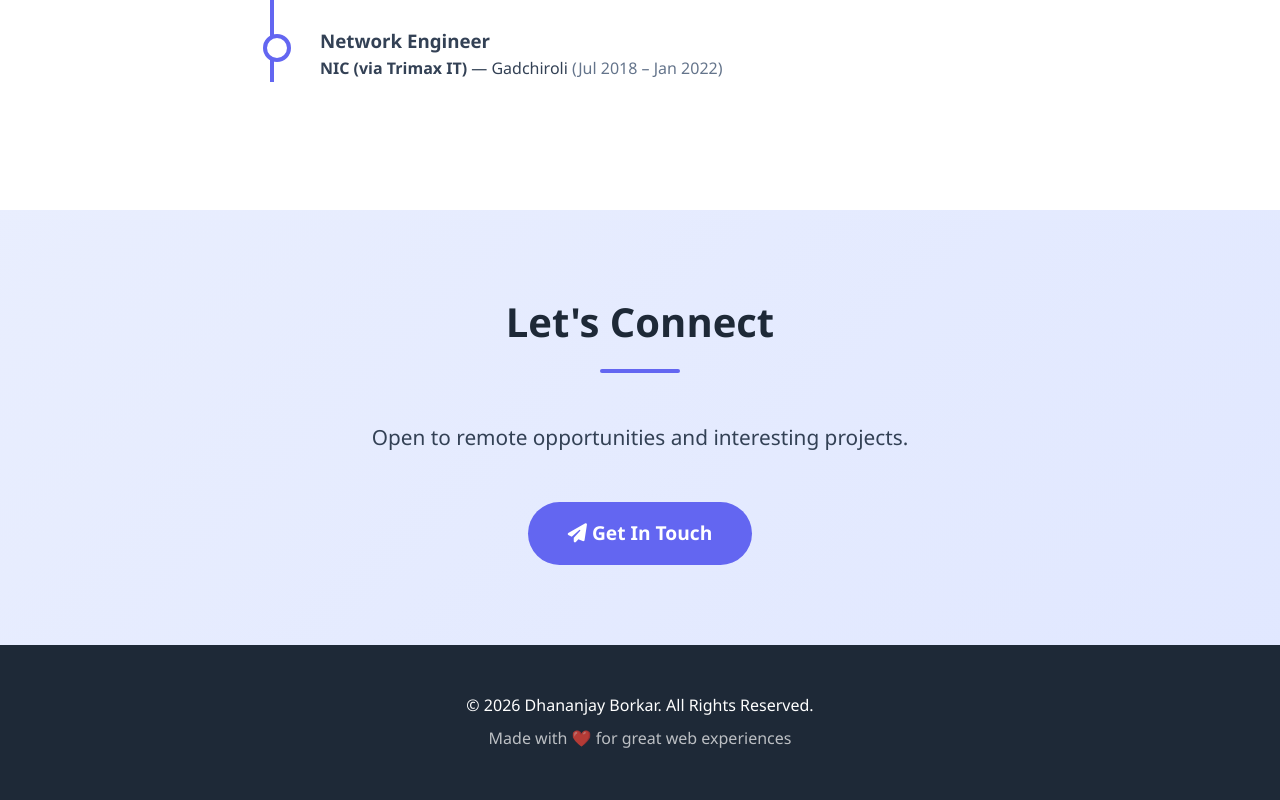
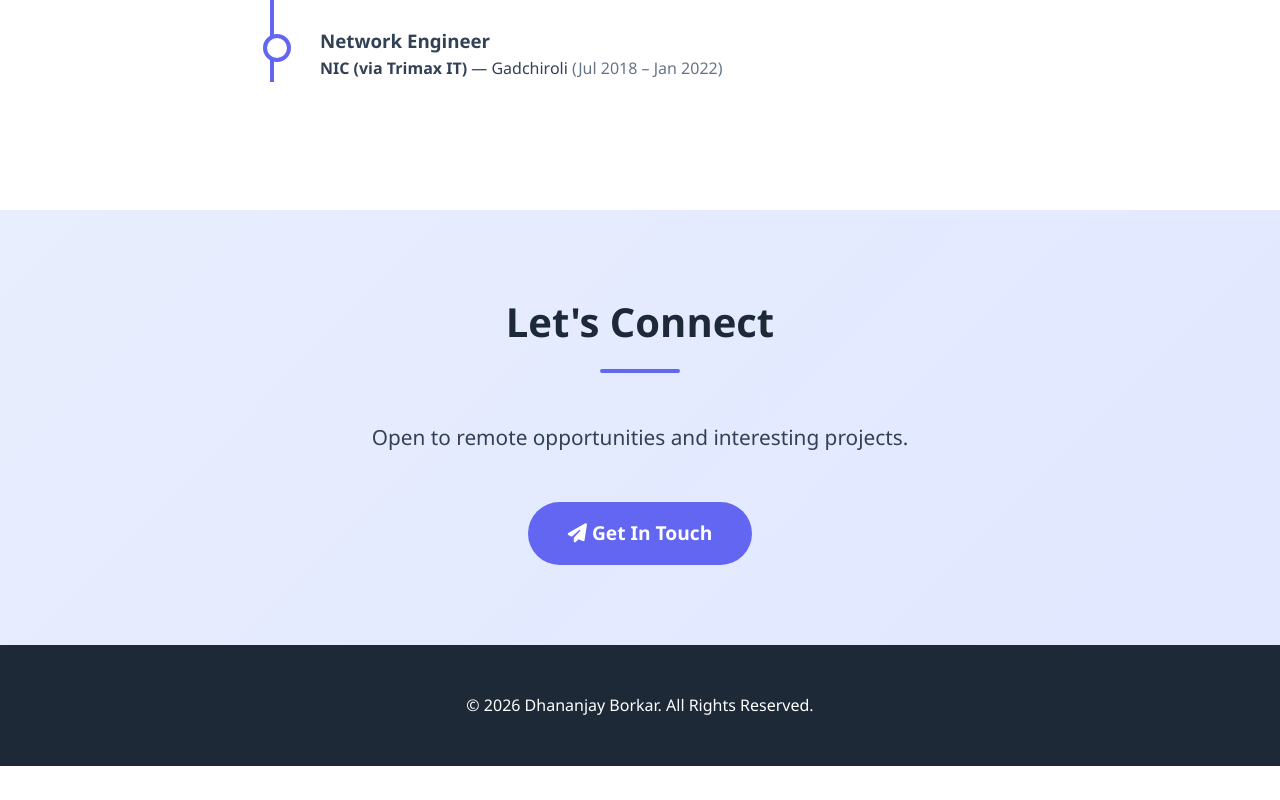
Before and after one commit to dhanuda/dhananjay-portfolio, a plain HTML site: page index.html in a window 1280 px wide. Shown: the part 3061-3861 px from the top of the page. After the commit the page ends 3827 px from the top, so only its background shows below. Drawn offline with Linux system fonts and the light colour scheme.

Commit message:
Update index.html

```diff
--- a/index.html
+++ b/index.html
@@ -442,9 +442,9 @@
 
     <footer>
         <p>&copy; 2026 Dhananjay Borkar. All Rights Reserved.</p>
-        <p style="margin-top: 0.5rem; opacity: 0.7;">
+        <!--<p style="margin-top: 0.5rem; opacity: 0.7;">
             Made with ❤️ for great web experiences
-        </p>
+        </p>-->
     </footer>
 
     <script>
```
